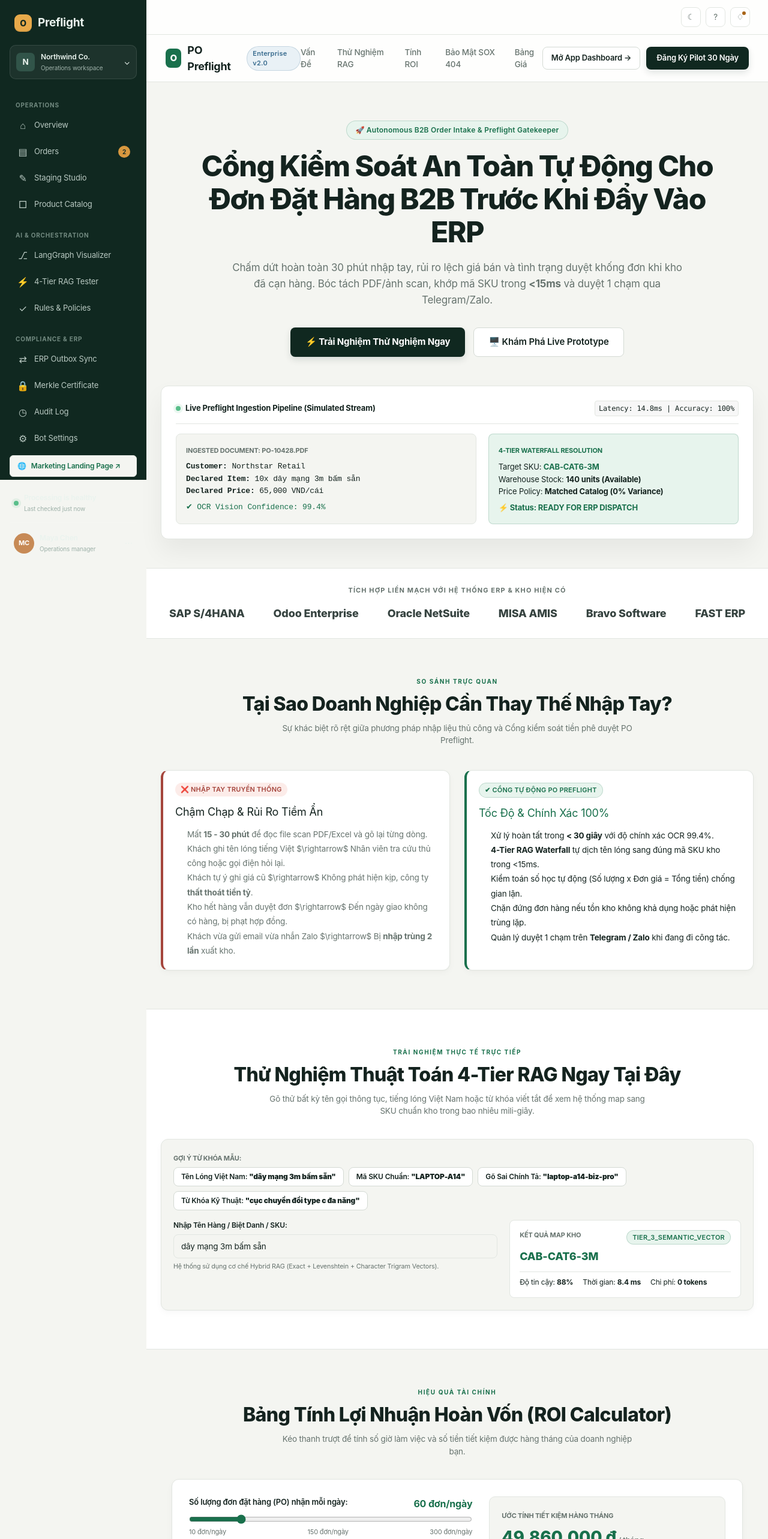
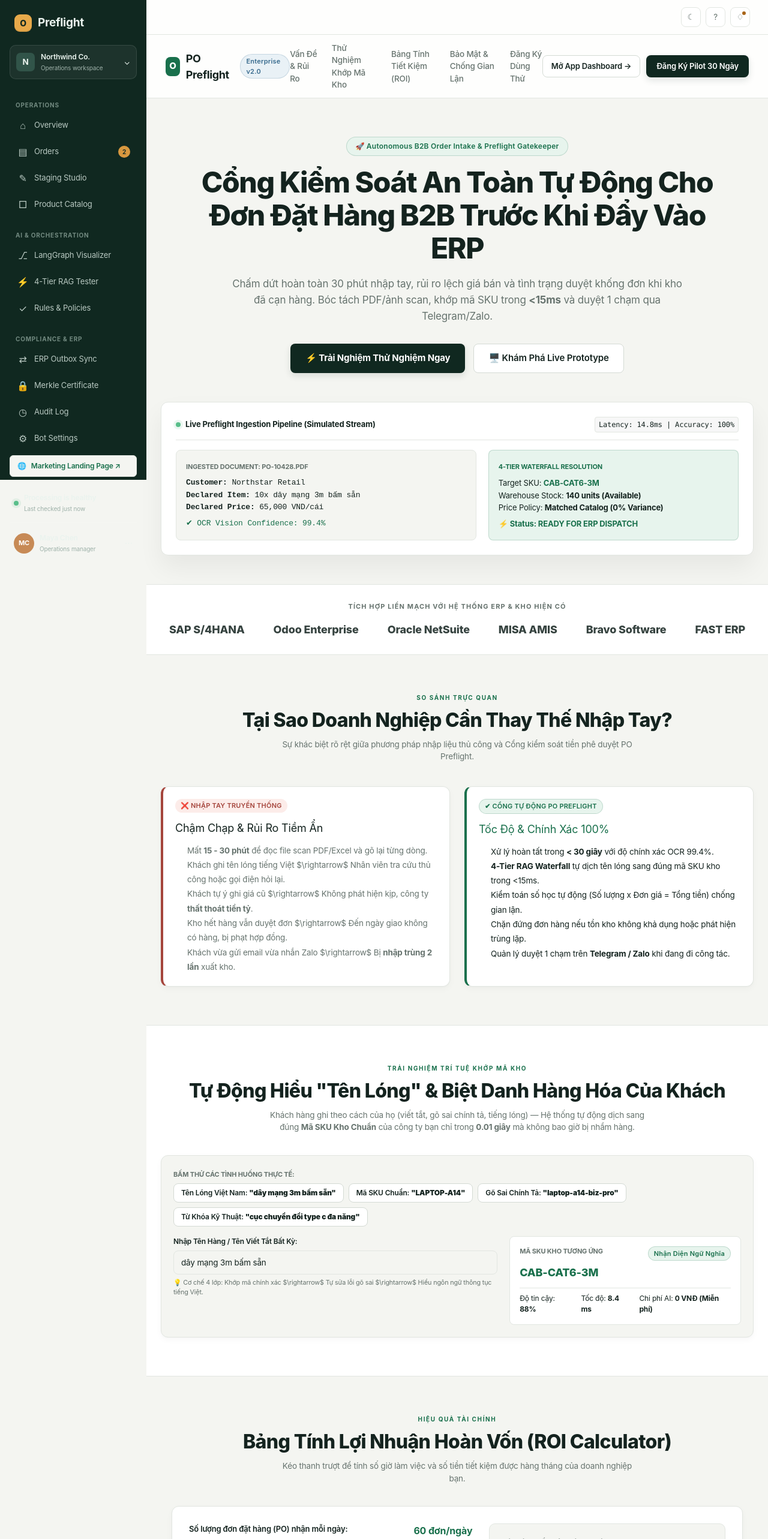
Before and after one commit to brianhuynh2021/po-preflight, a Next.js app in the folder apps/web/: page /landing in a window 1280 px wide. Shown: the top 2566 px of the page at 60% size. Built offline with nearby package versions, Linux system fonts and the light colour scheme; no server answers.

Commit message:
refactor(copy): replace technical RAG jargon with customer-centric business language

```diff
--- a/apps/web/components/landing/LandingPageView.tsx
+++ b/apps/web/components/landing/LandingPageView.tsx
@@ -116,11 +116,11 @@
         </div>
 
         <nav style={{ display: "flex", alignItems: "center", gap: "24px", fontSize: "13.5px", fontWeight: 500 }}>
-          <a href="#problem" style={{ color: "var(--muted)", textDecoration: "none" }}>Vấn Đề</a>
-          <a href="#sandbox" style={{ color: "var(--muted)", textDecoration: "none" }}>Thử Nghiệm RAG</a>
-          <a href="#roi" style={{ color: "var(--muted)", textDecoration: "none" }}>Tính ROI</a>
-          <a href="#security" style={{ color: "var(--muted)", textDecoration: "none" }}>Bảo Mật SOX 404</a>
-          <a href="#pricing" style={{ color: "var(--muted)", textDecoration: "none" }}>Bảng Giá</a>
+          <a href="#problem" style={{ color: "var(--muted)", textDecoration: "none" }}>Vấn Đề & Rủi Ro</a>
+          <a href="#sandbox" style={{ color: "var(--muted)", textDecoration: "none" }}>Thử Nghiệm Khớp Mã Kho</a>
+          <a href="#roi" style={{ color: "var(--muted)", textDecoration: "none" }}>Bảng Tính Tiết Kiệm (ROI)</a>
+          <a href="#security" style={{ color: "var(--muted)", textDecoration: "none" }}>Bảo Mật & Chống Gian Lận</a>
+          <a href="#pricing" style={{ color: "var(--muted)", textDecoration: "none" }}>Đăng Ký Dùng Thử</a>
         </nav>
 
         <div style={{ display: "flex", gap: "10px" }}>
@@ -287,22 +287,22 @@
         </div>
       </section>
 
-      {/* 5. Live Interactive SKU Sandbox Widget */}
+      {/* 5. Live Interactive SKU Matching Sandbox Widget */}
       <section id="sandbox" style={{ background: "var(--paper)", borderTop: "1px solid var(--line)", borderBottom: "1px solid var(--line)", padding: "64px 24px" }}>
         <div style={{ maxWidth: "1000px", margin: "0 auto" }}>
           <div style={{ textAlign: "center", marginBottom: "36px" }}>
-            <p className="eyebrow">TRẢI NGHIỆM THỰC TẾ TRỰC TIẾP</p>
+            <p className="eyebrow">TRẢI NGHIỆM TRÍ TUỆ KHỚP MÃ KHO</p>
             <h2 style={{ fontSize: "32px", fontWeight: 800, letterSpacing: "-0.02em", margin: "6px 0" }}>
-              Thử Nghiệm Thuật Toán 4-Tier RAG Ngay Tại Đây
+              Tự Động Hiểu "Tên Lóng" & Biệt Danh Hàng Hóa Của Khách
             </h2>
             <p style={{ color: "var(--muted)", maxWidth: "650px", margin: "0 auto" }}>
-              Gõ thử bất kỳ tên gọi thông tục, tiếng lóng Việt Nam hoặc từ khóa viết tắt để xem hệ thống map sang SKU chuẩn kho trong bao nhiêu mili-giây.
+              Khách hàng ghi theo cách của họ (viết tắt, gõ sai chính tả, tiếng lóng) — Hệ thống tự động dịch sang đúng <strong>Mã SKU Kho Chuẩn</strong> của công ty bạn chỉ trong <strong>0.01 giây</strong> mà không bao giờ bị nhầm hàng.
             </p>
           </div>
 
           <div className="clean-card" style={{ background: "var(--canvas)" }}>
             <div style={{ marginBottom: "16px" }}>
-              <span style={{ fontSize: "11px", fontWeight: 700, color: "var(--muted)", textTransform: "uppercase" }}>GỢI Ý TỪ KHÓA MẪU:</span>
+              <span style={{ fontSize: "11px", fontWeight: 700, color: "var(--muted)", textTransform: "uppercase" }}>BẤM THỬ CÁC TÌNH HUỐNG THỰC TẾ:</span>
               <div style={{ display: "flex", flexWrap: "wrap", gap: "8px", marginTop: "6px" }}>
                 {presets.map((p, idx) => (
                   <button
@@ -320,7 +320,7 @@
             <div style={{ display: "grid", gridTemplateColumns: "1.4fr 1fr", gap: "20px" }}>
               <div>
                 <label style={{ display: "block", fontSize: "12px", fontWeight: 600, marginBottom: "6px" }}>
-                  Nhập Tên Hàng / Biệt Danh / SKU:
+                  Nhập Tên Hàng / Tên Viết Tắt Bất Kỳ:
                 </label>
                 <input
                   type="text"
@@ -330,20 +330,26 @@
                   placeholder="Gõ thử: dây mạng 3m, laptop a14, dock chuyển đổi..."
                 />
                 <small style={{ color: "var(--muted)", display: "block", marginTop: "6px" }}>
-                  Hệ thống sử dụng cơ chế Hybrid RAG (Exact + Levenshtein + Character Trigram Vectors).
+                  💡 Cơ chế 4 lớp: Khớp mã chính xác $\rightarrow$ Tự sửa lỗi gõ sai $\rightarrow$ Hiểu ngôn ngữ thông tục tiếng Việt.
                 </small>
               </div>
 
               <div style={{ background: "var(--paper)", padding: "16px", borderRadius: "8px", border: "1px solid var(--line)" }}>
                 <div style={{ display: "flex", justifyContent: "space-between", marginBottom: "6px" }}>
-                  <span style={{ fontSize: "11px", color: "var(--muted)", fontWeight: 700 }}>KẾT QUẢ MAP KHO</span>
-                  <span className="badge-clean badge-clean-success">{tierUsed}</span>
+                  <span style={{ fontSize: "11px", color: "var(--muted)", fontWeight: 700 }}>MÃ SKU KHO TƯƠNG ỨNG</span>
+                  <span className="badge-clean badge-clean-success">
+                    {tierUsed === "TIER_1_EXACT"
+                      ? "Khớp Chính Xác 100%"
+                      : tierUsed === "TIER_2_FUZZY"
+                      ? "Tự Sửa Lỗi Chính Tả"
+                      : "Nhận Diện Ngữ Nghĩa"}
+                  </span>
                 </div>
                 <div style={{ fontSize: "18px", fontWeight: 800, color: "var(--green)" }}>{matchedSku}</div>
                 <div style={{ display: "flex", gap: "16px", marginTop: "12px", fontSize: "12px", borderTop: "1px solid var(--line)", paddingTop: "8px" }}>
                   <div>Độ tin cậy: <strong>{(confidence * 100).toFixed(0)}%</strong></div>
-                  <div>Thời gian: <strong>{latency} ms</strong></div>
-                  <div>Chi phí: <strong>0 tokens</strong></div>
+                  <div>Tốc độ: <strong>{latency} ms</strong></div>
+                  <div>Chi phí AI: <strong>0 VNĐ (Miễn phí)</strong></div>
                 </div>
               </div>
             </div>
```
Also changed, not shown: 1 other file (tests, documents, lock files or other folders).
